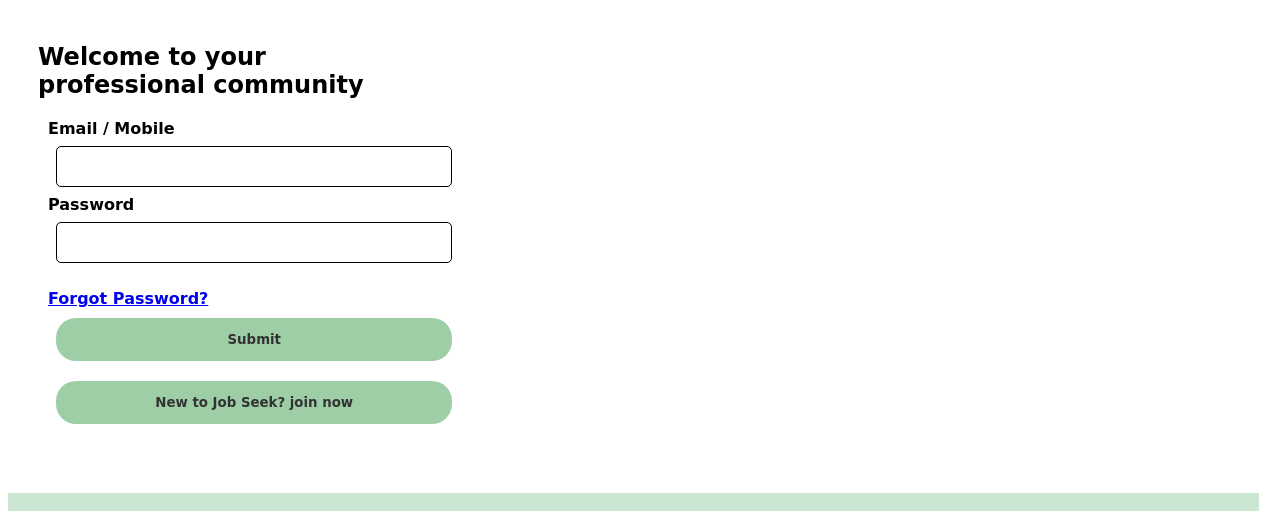
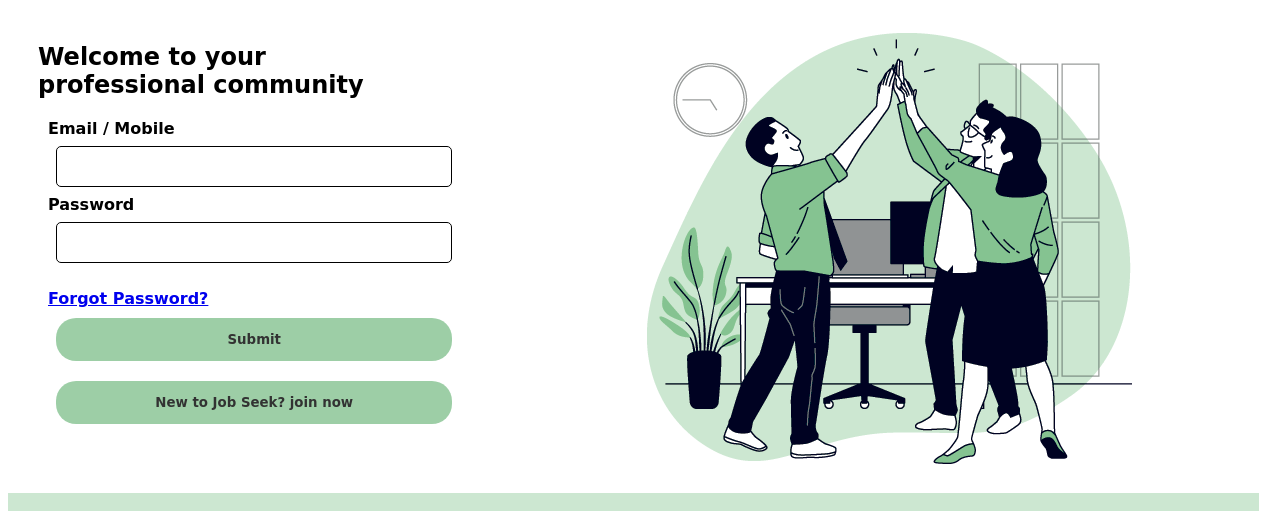
Before and after one commit to akhiirulam/Liclone, a plain HTML site: page index.html in a window 1280 px wide. Shown: the part 65-576 px from the top of the page. Drawn offline with Linux system fonts and the light colour scheme; grey boxes are pictures that could not be loaded.

Commit message:
Update Style.css

```diff
--- a/Style.css
+++ b/Style.css
@@ -121,7 +121,7 @@
     width: 50%;
     height: 490px;
     background-position:center;
-    background-image: url(Image/Side-image.png);
+    background-image: url(Side-image.png);
     background-repeat: no-repeat;
     border-radius: 5px;
 }
```
